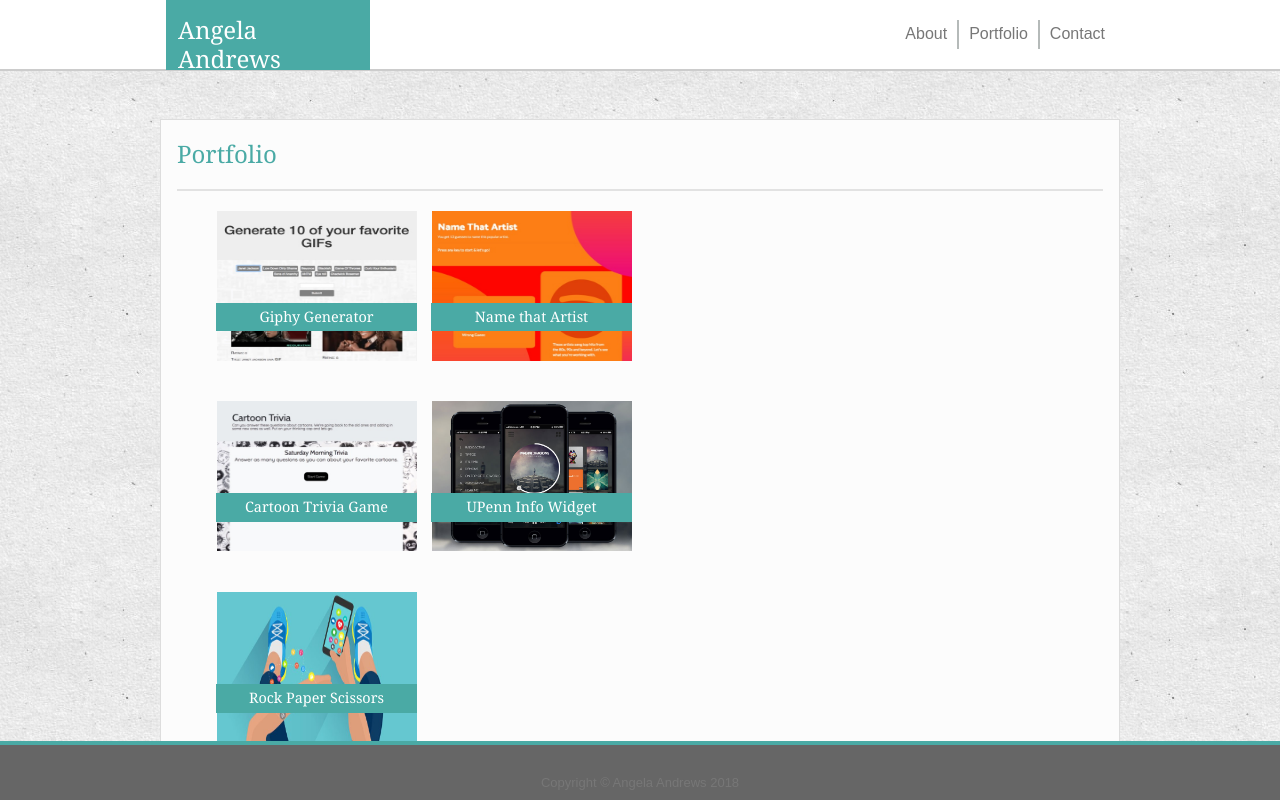
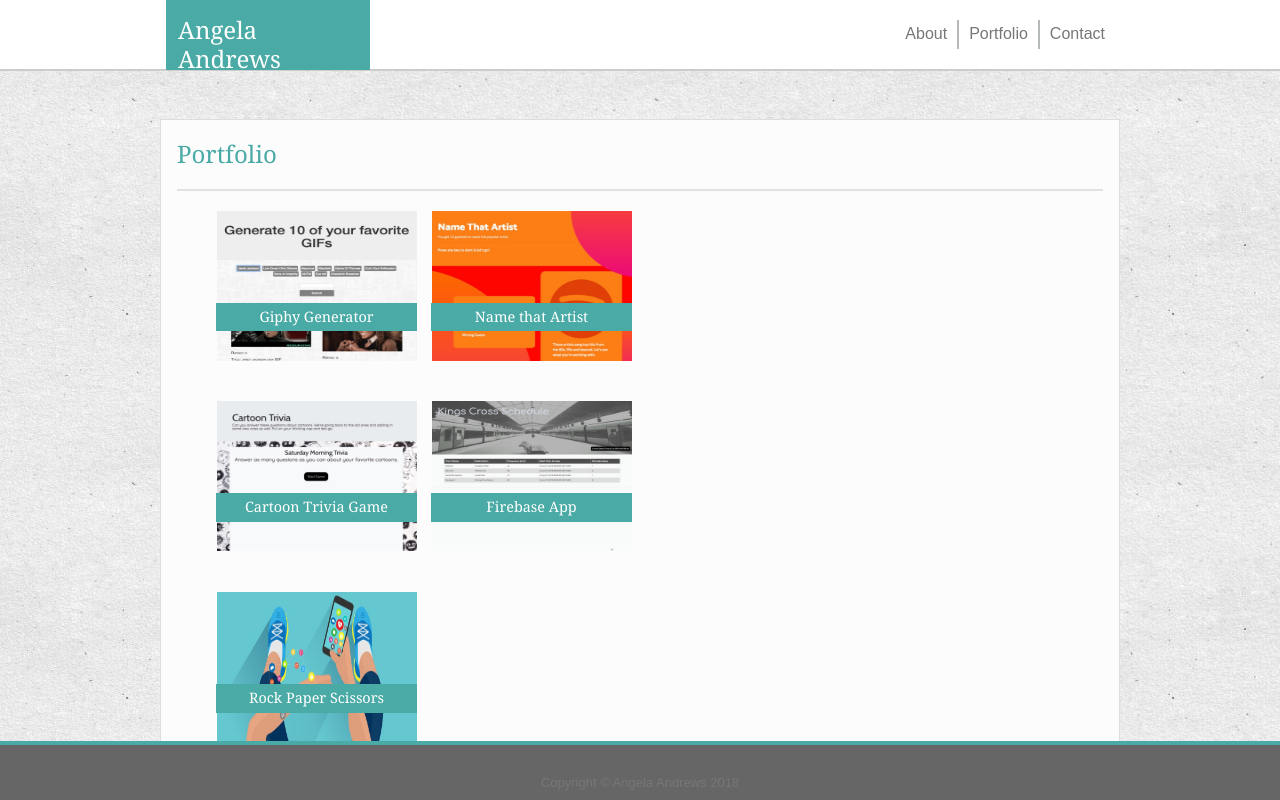
Before and after one commit to angela-andrews/angela-andrews.github.io, a plain HTML site: page portfolio.html in a window 1280 px wide. Drawn offline with Linux system fonts and the light colour scheme.

Commit message:
Added project to portfolio page

```diff
--- a/portfolio.html
+++ b/portfolio.html
@@ -31,13 +31,20 @@
         <div class="sectionBody">
                 <div class="fixed">
                         <ul class="grid-container">
-                            <li class="text-image"><a href="https://angela-andrews.github.io/giphy-api/" target="_blank">
+                            <li class="text-image">
+                                <a href="https://angela-andrews.github.io/giphy-api/" target="_blank">
                                 <img src="assets/images/giphy-generator.jpg"  height="150" width="200" alt="Screenshot of Giphy App"></a><span class="text-block">Giphy Generator</span></li>
-                            <li class="text-image"><a href="https://angela-andrews.github.io/Word-Guess-Game/" target="_blank">
+                            <li class="text-image">
+                                <a href="https://angela-andrews.github.io/Word-Guess-Game/" target="_blank">
                                 <img src="assets/images/word-guess.jpg"  height="150" width="200" alt="Screenshot of Word Guess Game"></a><span class="text-block">Name that Artist</span></li>
-                            <li class="text-image"><a href="https://angela-andrews.github.io/TriviaGame/" target="_blank">
+                            <li class="text-image">
+                                <a href="https://angela-andrews.github.io/TriviaGame/" target="_blank">
                                 <img src="assets/images/trivia.jpg"  height="150" width="200" alt="Screenshot of Cartoon Trivia Game"></a><span class="text-block">Cartoon Trivia Game</span></li>
-                            <li class="text-image"><img src="assets/images/portfolio4.jpg"  height="150" width="200" alt="image of ipads"><span class="text-block">UPenn Info Widget</span></li>
+                            <li class="text-image">
+                                    <a href="https://angela-andrews.github.io/FirebaseTrainSchedule/" target="_blank">
+                                    <img src="assets/images/firebasetrain.jpg"  height="150" width="200" alt="Screenshot of Firebase App"></a><span class="text-block">Firebase App</span></li>
+
+
                             <li class="text-image"><img src="assets/images/portfolio5.jpg"  height="150" width="200" alt="image of ipads"><span class="text-block">Rock Paper Scissors</span></li>
 
 
```
Also changed, not shown: assets/images/firebasetrain.jpg (added).
